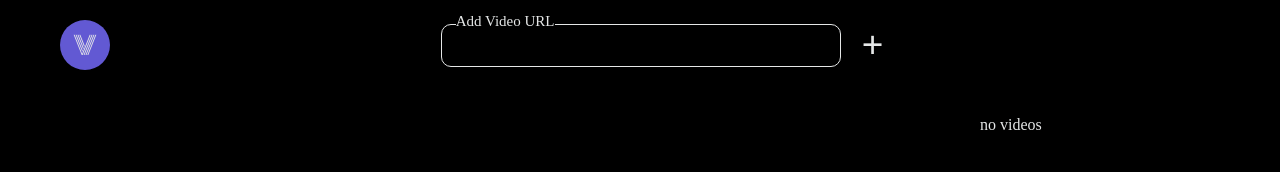
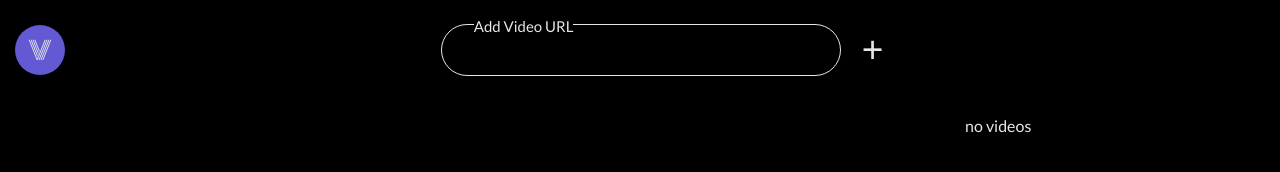
Before and after one commit to praqo/vydlist, a website: page index.html in a window 1280 px wide. Drawn offline with Linux system fonts and the light colour scheme.

Commit message:
add css grid properties to layout elements

```diff
--- a/index.html
+++ b/index.html
@@ -9,7 +9,7 @@
       href="https://cdn.jsdelivr.net/npm/@fortawesome/fontawesome-free@5.15.4/css/fontawesome.min.css"
     />
     <link
-      href="https://fonts.googleapis.com/css2?family=Monoton&display=swap"
+      href="https://fonts.googleapis.com/css2?family=Lato:wght@400;700&family=Monoton&display=swap"
       rel="stylesheet"
     />
     <link rel="stylesheet" href="dist/css/vydlist.css" />
@@ -17,8 +17,6 @@
   <body>
     <div class="app">
       <header class="main-header">
-        <div class="container">
-          <div class="main-header-inner">
         <div class="logo-container">
           <div class="logo">V</div>
         </div>
@@ -30,8 +28,6 @@
           </button>
         </form>
         <div></div>
-          </div>
-        </div>
       </header>
       <div class="sidebar"></div>
       <div class="video-area jsVideoArea"></div>
--- a/src/sass/partials/_app.scss
+++ b/src/sass/partials/_app.scss
@@ -5,18 +5,22 @@
 body {
   background-color: $dark;
   color: $light;
+  font-family: "Lato", sans-serif;
   margin: 0;
   padding: 0;
 }
 
 .app {
   display: grid;
-  grid-template-columns: 50px auto 300px;
+  grid-template-columns: minmax(0, 1fr) 50px minmax(300px, 900px) 300px minmax(
+      0,
+      1fr
+    );
   grid-template-rows: 100px auto auto;
   grid-template-areas:
-    "header header header "
-    "sidebar main aside"
-    "sidebar info aside";
+    ". header header header ."
+    ". sidebar main aside ."
+    ". sidebar info aside .";
 }
 
 .sidebar {
@@ -25,14 +29,11 @@ body {
   overflow-y: auto;
 }
 
-.container {
-  margin: 0 auto;
-  max-width: 1200px;
-  padding: 0 20px;
-}
-
 .main-header {
+  align-items: center;
+  display: flex;
   grid-area: header;
+  justify-content: space-between;
 }
 
 .video-area {
--- a/src/sass/partials/_nav.scss
+++ b/src/sass/partials/_nav.scss
@@ -1,9 +1,3 @@
-.main-header-inner {
-  display: flex;
-  justify-content: space-between;
-  padding: 20px 0;
-}
-
 .logo {
   align-items: center;
   background-color: $purple;
@@ -27,9 +21,8 @@
 .input-label {
   position: absolute;
   top: -7px;
-  left: 15px;
+  left: 33px;
   z-index: 1;
-  font-size: 2;
   font-size: 15px;
   color: $light;
   background-color: #000;
@@ -38,10 +31,11 @@
 .input-element {
   background-color: $dark;
   border: 1px solid $light;
-  border-radius: 10px;
+  border-radius: 27px;
   color: $light;
+  font-size: 17px;
   min-width: 400px;
-  padding: 13px;
+  padding: 15px 13px;
 }
 
 .input-submit {
--- a/src/sass/partials/_playlist-area.scss
+++ b/src/sass/partials/_playlist-area.scss
@@ -17,7 +17,6 @@
 
 .playlist-iframe {
   width: 100%;
-  height: 100%;
 }
 
 .delete-button {
--- a/src/sass/partials/_video-area.scss
+++ b/src/sass/partials/_video-area.scss
@@ -1,3 +1,4 @@
 .video-area {
+  display: flex;
   flex: 1 1 auto;
 }
```
Also changed, not shown: dist/css/vydlist.css. Lines whose indentation alone changed are shown as unchanged.
